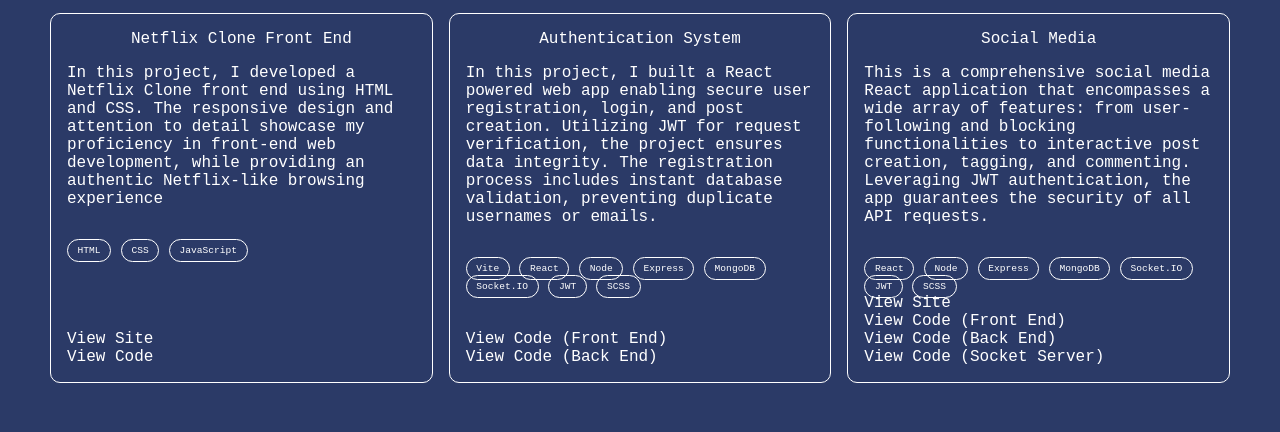
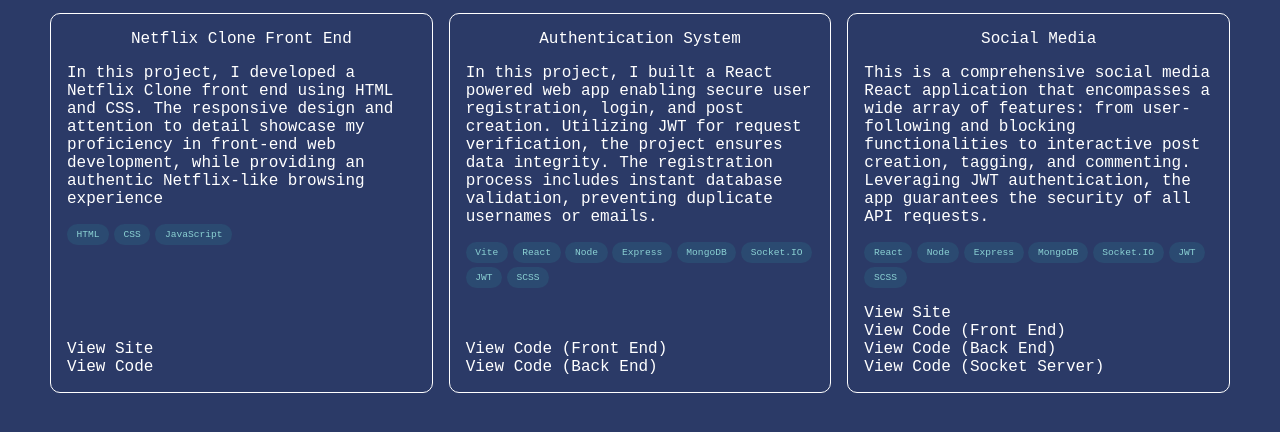
Before and after one commit to IlyaPlyusnin57/portfolio, a plain HTML site: page index.html in a window 1280 px wide. Shown: the part 278-710 px from the top of the page. Drawn offline with Linux system fonts and the light colour scheme.

Commit message:
Make technology-container a flex container
Change color and bg color of the technology class

Set a margin-top for view-links-container

Remove comments

```diff
--- a/css/styles.css
+++ b/css/styles.css
@@ -17,14 +17,12 @@ body {
 }
 
 .secondary-color {
-  /* color: #66999b; */
   color: var(--secondary-color);
 }
 
 .navbar {
   display: flex;
   justify-content: end;
-  /* border: 1px solid red; */
 }
 
 .nav-item {
@@ -99,17 +97,21 @@ main {
 }
 
 .technology-container {
-  margin-top: 1rem;
+  display: flex;
+  flex-wrap: wrap;
+  gap: 0.3rem;
 }
 
 .technology {
   font-size: 0.6rem;
-  border: 1px solid white;
+  color: var(--secondary-color);
+  background-color: rgba(45, 212, 191, 0.1);
   padding: 0.3rem 0.6rem;
   border-radius: 1rem;
 }
 
 .view-links-container {
+  margin-top: 1rem;
   flex-grow: 1;
   display: flex;
   flex-direction: column;
```
